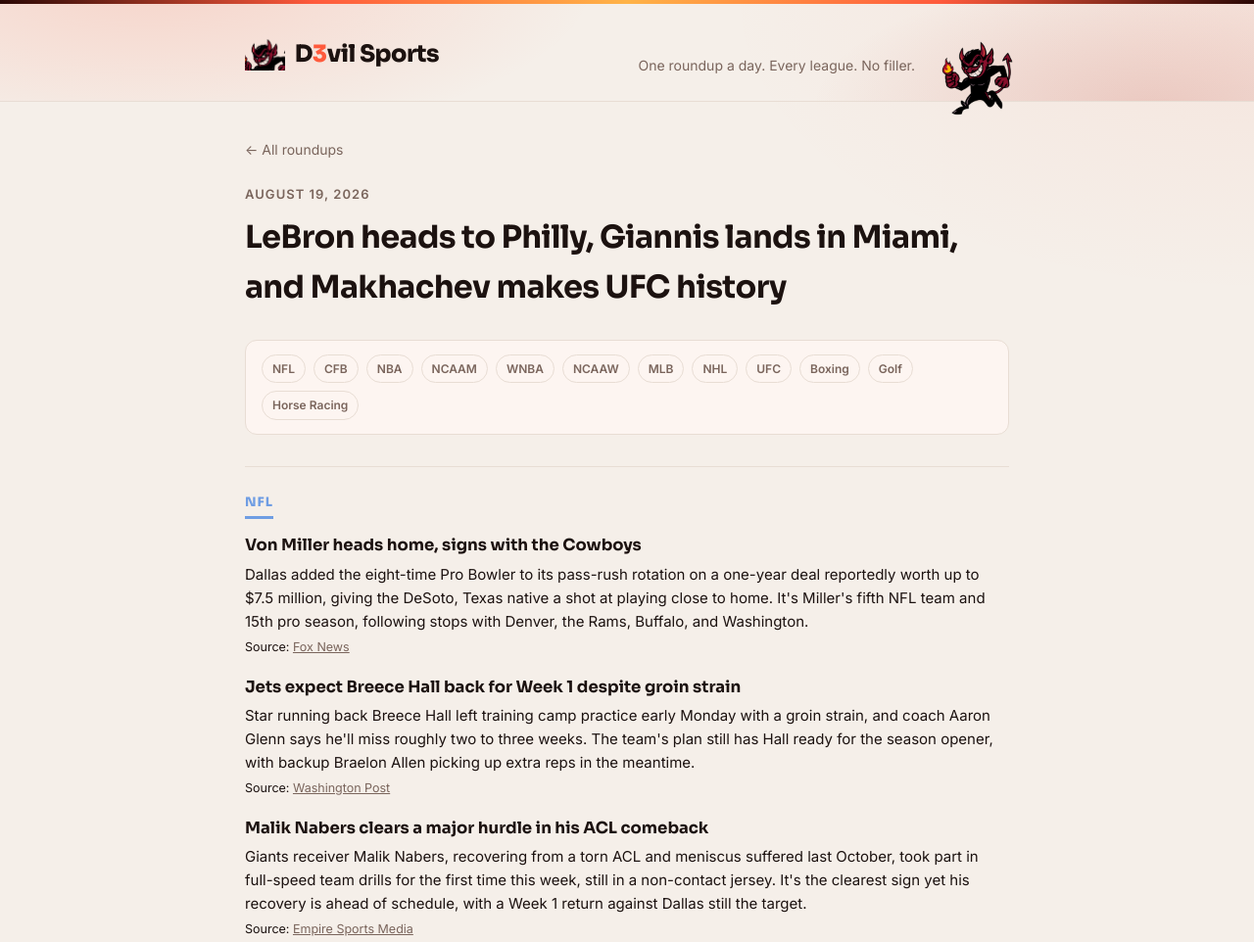
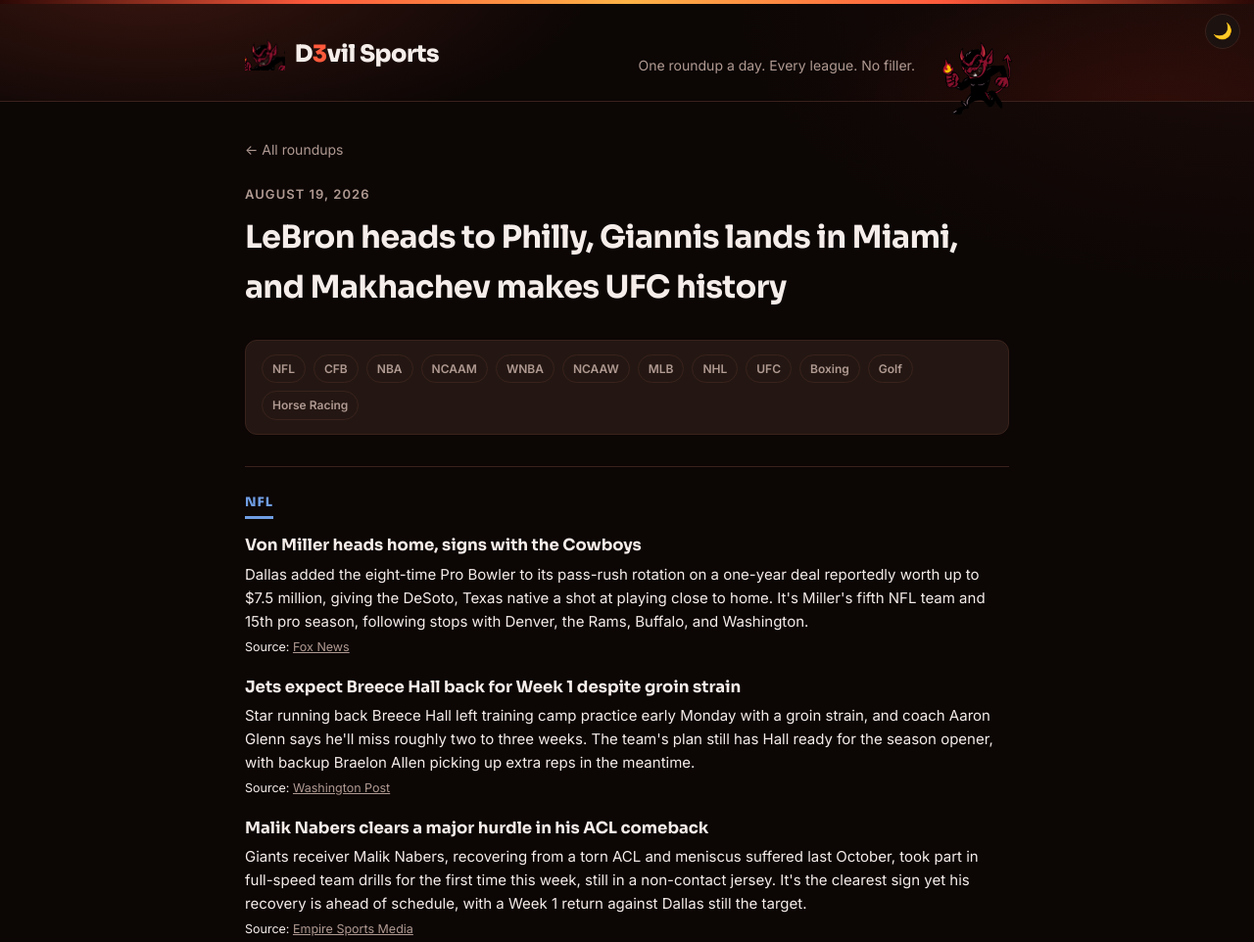
Before and after one commit to kamaljac3-ui/d3vil-sports, a plain HTML site: page posts/latest.html in a window 1280 px wide. Shown: the top 962 px of the page at 98% size. Drawn offline with Linux system fonts and the light colour scheme.

Commit message:
Add manual light/dark toggle, always starts dark
Previously the light palette applied automatically via
prefers-color-scheme, so a visitor with a light-mode OS would land on
the site's light variant with no way to see the intended dark/ember
theme. Replaced that with an explicit toggle button (fixed top-right,
moon/sun icon) that defaults to dark for every visitor regardless of
system settings, and remembers an explicit light-mode choice via
localStorage. Applied to index.html and both post pages/templates;
AGENT_INSTRUCTIONS.md updated so future daily posts keep the toggle.

Co-Authored-By: Claude Sonnet 5 <noreply@anthropic.com>

```diff
--- a/posts/latest.html
+++ b/posts/latest.html
@@ -3,6 +3,7 @@
 <head>
 <meta charset="utf-8">
 <meta name="viewport" content="width=device-width, initial-scale=1">
+<script>(function(){if(localStorage.getItem('theme')==='light')document.documentElement.setAttribute('data-theme','light');})();</script>
 <title>August 19, 2026 — D3vil Sports</title>
 <meta name="description" content="LeBron James signs with the 76ers, the Giannis Antetokounmpo trade to Miami is complete, and Islam Makhachev breaks the UFC win-streak record.">
 <link rel="preconnect" href="https://fonts.googleapis.com">
@@ -12,6 +13,23 @@
 <link rel="icon" type="image/png" href="../assets/devil-face.png">
 </head>
 <body>
+
+<button class="theme-toggle" onclick="toggleTheme()" aria-label="Toggle light/dark mode">
+  <span class="icon-moon">&#127769;</span>
+  <span class="icon-sun">&#9728;</span>
+</button>
+<script>
+function toggleTheme(){
+  var root = document.documentElement;
+  if (root.getAttribute('data-theme') === 'light') {
+    root.removeAttribute('data-theme');
+    localStorage.setItem('theme', 'dark');
+  } else {
+    root.setAttribute('data-theme', 'light');
+    localStorage.setItem('theme', 'light');
+  }
+}
+</script>
 
 <div class="spectrum-bar"></div>
 
--- a/style.css
+++ b/style.css
@@ -23,8 +23,10 @@
   --horse: #a0673f;
 }
 
-@media (prefers-color-scheme: light) {
-  :root {
+/* Dark is the default (above). Light only applies when explicitly
+   chosen via the toggle -- never from system prefers-color-scheme, so
+   the site always starts dark regardless of visitor OS settings. */
+:root[data-theme="light"] {
   --bg: #f5efe9;
   --bg-elevated: #fffaf7;
   --bg-raised: #fdf5f1;
@@ -32,7 +34,31 @@
   --text: #1c1210;
   --text-dim: #7a655c;
 }
+
+.theme-toggle {
+  position: fixed;
+  top: 14px;
+  right: 14px;
+  z-index: 50;
+  width: 36px;
+  height: 36px;
+  border-radius: 50%;
+  background: var(--bg-elevated);
+  border: 1px solid var(--border);
+  display: flex;
+  align-items: center;
+  justify-content: center;
+  cursor: pointer;
+  font-size: 16px;
+  line-height: 1;
+  padding: 0;
 }
+
+.theme-toggle:hover { border-color: var(--accent); }
+
+.theme-toggle .icon-sun { display: none; }
+:root[data-theme="light"] .theme-toggle .icon-moon { display: none; }
+:root[data-theme="light"] .theme-toggle .icon-sun { display: inline; }
 
 * { box-sizing: border-box; }
 
```
Also changed, not shown: index.html (+18 -0 lines), posts/2026-08-17.html (+18 -0 lines), posts/2026-08-19.html (+18 -0 lines), 1 other file. Lines whose indentation alone changed are shown as unchanged.
